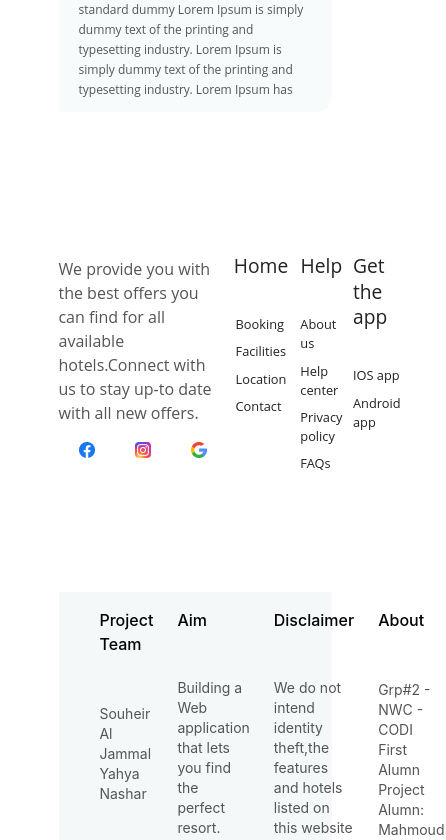
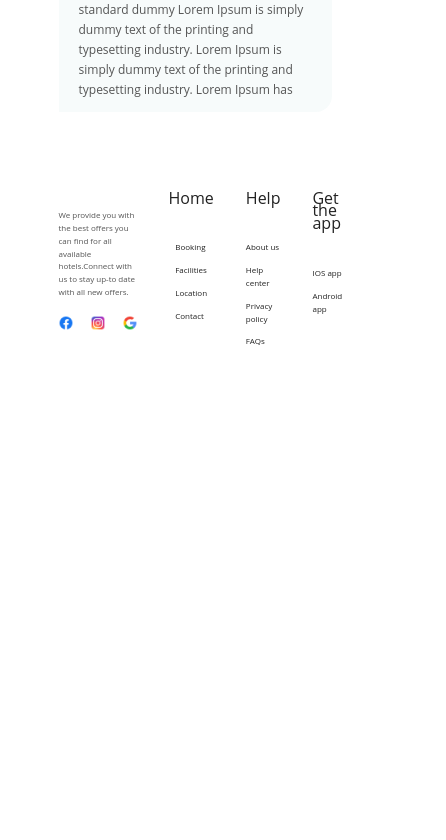
Before and after one commit to anwarkh0/Codi-NWC-Grp2-FirstProject-FrontEnd, a React (Create React App) app in the folder client/: page / in a window 390 px wide. Shown: the part 2160-3000 px from the top of the page, 446 px wide, since content can reach past the window. After the commit the page ends 2593 px from the top, so only its background shows below. Built offline with nearby package versions, Linux system fonts and the light colour scheme.

Commit message:
fixed search

```diff
--- a/client/src/components/SearchBar/SearchBar.module.css
+++ b/client/src/components/SearchBar/SearchBar.module.css
@@ -72,6 +72,7 @@
     border: none;
     background-color: transparent;
     cursor: pointer;
+    overflow: none;
 
 
 }
@@ -80,6 +81,8 @@
 .calendar {
     cursor: pointer;
     border: none;
+    overflow: none;
+    width:7rem;
 
 }
 
@@ -158,3 +161,8 @@
 
 
 }
+@media(max-width:400px){
+    .calendar{
+        scale: 0.9;
+    }
+}
--- a/client/src/layouts/footer/Footer.js
+++ b/client/src/layouts/footer/Footer.js
@@ -14,13 +14,13 @@ function Footer() {
         </p>
         <span className={footerModule.logos}>
           <a href="https://www.facebook.com">
-            <img src={fb} className={footerModule.logo} />
+            <img alt="fb" src={fb} className={footerModule.logo} />
           </a>
           <a href="httsp://www.instagram.com">
-            <img src={insta} className={footerModule.logo} />
+            <img alt="insta" src={insta} className={footerModule.logo} />
           </a>
           <a href="https://www.google.com">
-            <img src={google} className={footerModule.logo} />
+            <img alt="google" src={google} className={footerModule.logo} />
           </a>
         </span>
       </section>
--- a/client/src/layouts/footer/footer.module.css
+++ b/client/src/layouts/footer/footer.module.css
@@ -1,30 +1,31 @@
 .footer{
     display: grid;
-    grid-template-columns: 0.25fr 0.25fr 0.25fr 0.25fr;
+    grid-template-columns: 0.2fr 0.25fr 0.25fr 0.25fr;
     width: 70vw;
-    margin: 20px auto;
-    padding: 50px;
+    margin: 2rem auto;
+    padding: 2rem;
 }
 .desc{
     display: flex;
     flex-direction: column;
     align-items: center;
     justify-content: center;
+    width: 20vw;
 }
 .text{
     color: var(--gray1, #555);
     font-family: Open Sans;
-    font-size: 16px;
+    font-size: 0.5rem;
     font-style: normal;
     font-weight: 400;
-    line-height: 24px;
+    line-height: 0.8rem;
 }
 .logos{
     display: flex;
     justify-content: space-between;
 }
 .logo{
-    padding: 0 20px 0 20px;
+    padding:0.4rem;
 }
 .home, .help, .app{
     display: flex;
@@ -35,10 +36,10 @@
 .helpHeader, .homeHeader, .appHeader{
     color: var(--dark-gray, #222);
     font-family: Open Sans;
-    font-size: 24px;
+    font-size: 1rem;
     font-style: normal;
     font-weight: 400;
-    line-height: 32px;
+    line-height: 0.8rem;
     }
 .homelist, .helplist, .applist{
     list-style: none;
@@ -47,16 +48,20 @@
 .helpitems, .homeitems, .appitems{
     color: var(--dark-gray, #222);
     font-family: Open Sans;
-    font-size: 16px;
+    font-size: 0.5rem;
     font-style: normal;
     font-weight: 400;
-    line-height: 24px;
+    line-height: 0.8rem;
     padding: 5px 0;
     text-decoration: none;
 }
-@media (max-width: 976px){
-    .home, .help, .app{
+@media(max-width:400px){
+    .footer{
+        column-gap: 2rem;
+    }
+    .logo{
         scale: 0.8;
-        margin-top: 20px;
+        padding: 8px;
     }
+
 }
--- a/client/src/pages/home/Home.js
+++ b/client/src/pages/home/Home.js
@@ -1,5 +1,4 @@
 import React from "react";
-import HomeFooter from "../../components/HomeFooter/HomeFooter";
 import Service from "../../components/Services/Service";
 import Testimonials from "../../components/Testimonials/Testimonials";
 import HeroSection from "../../components/HeroSection/HeroSection";
@@ -11,7 +10,6 @@ function Home() {
       <Service />
       <Testimonials />
       <Footer />
-      <HomeFooter />
     </>
   );
 }
```
